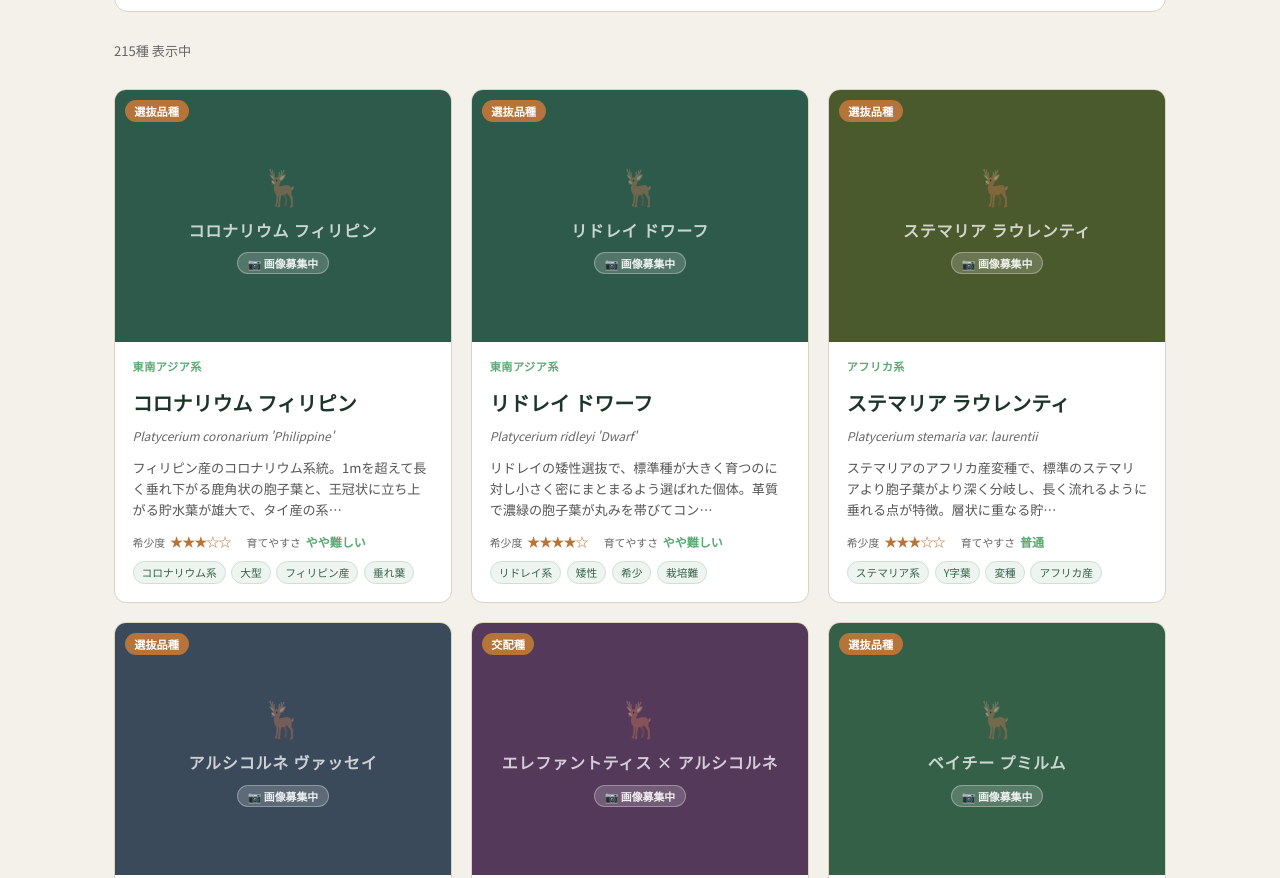
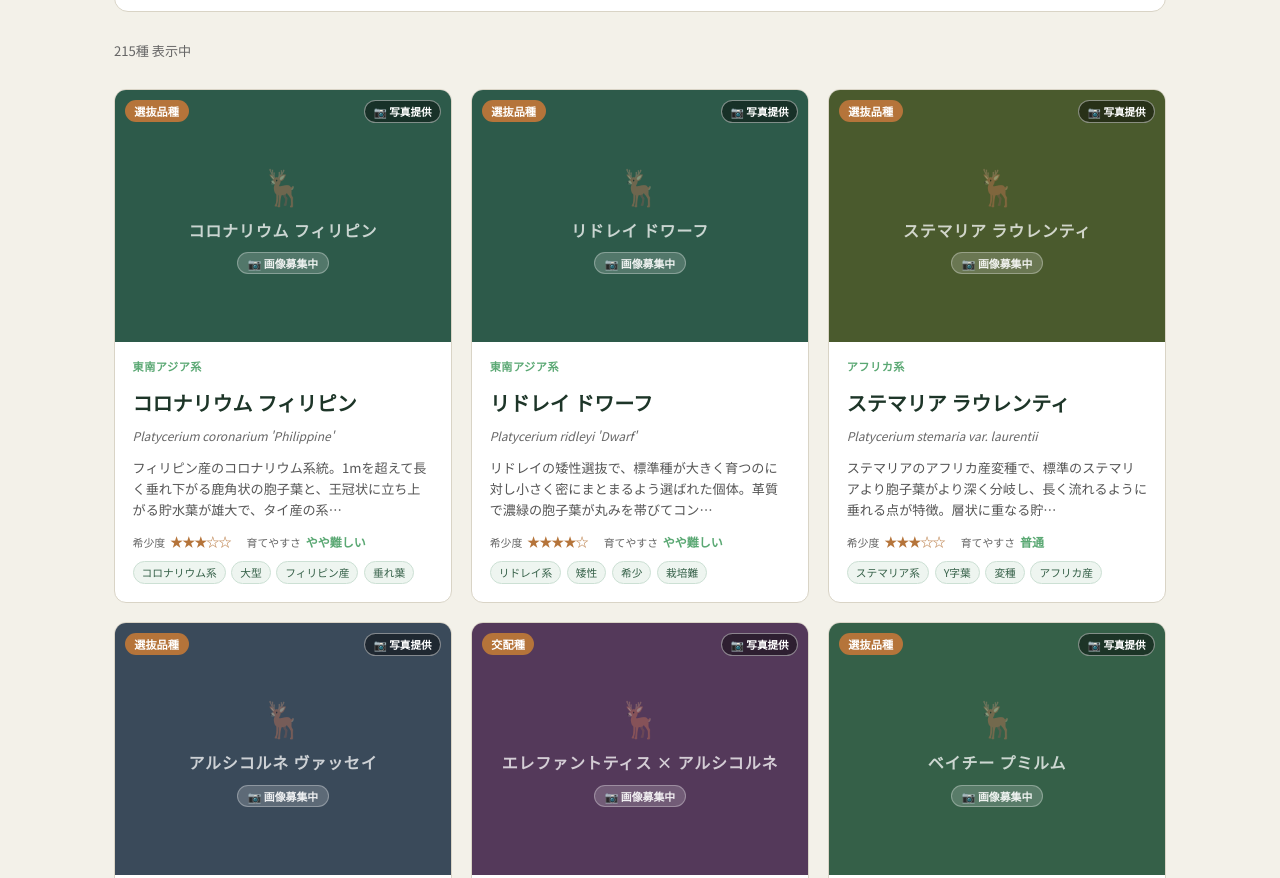
Before and after one commit to haru107/bikakushida-zukan, an Astro site: page / in a window 1280 px wide. Shown: the part 862-1740 px from the top of the page. Built offline with nearby package versions, Linux system fonts and the light colour scheme; Astro itself is replaced by a stand-in of ours.

Commit message:
各品種カードに「写真提供」ボタンを追加
カードを article+ストレッチリンク構造に変更し、画像右上に写真提供ピル
（/contribute へ）を重ねて独立クリック可能に。全カードに表示。

Co-Authored-By: Claude Fable 5 <noreply@anthropic.com>

```diff
--- a/src/components/VarietyCard.astro
+++ b/src/components/VarietyCard.astro
@@ -34,7 +34,8 @@ const groupColors: Record<string, string> = {
 const placeholderColor = groupColors[variety.group] ?? '#356048';
 ---
 
-<a href={`/variety/${variety.id}`} class="card">
+<article class="card">
+  <a href={`/variety/${variety.id}`} class="card-stretch" aria-label={`${variety.name}の詳細を見る`}></a>
   <div class="card-image">
     {variety.image ? (
       <img
@@ -51,6 +52,7 @@ const placeholderColor = groupColors[variety.group] ?? '#356048';
       </div>
     )}
     <div class="type-badge">{variety.type}</div>
+    <a class="contribute-pill" href={`/contribute/?v=${encodeURIComponent(variety.name)}`} aria-label={`${variety.name}の写真を提供する`}>📷 写真提供</a>
   </div>
 
   <div class="card-body">
@@ -74,10 +76,11 @@ const placeholderColor = groupColors[variety.group] ?? '#356048';
       {variety.tags.map(tag => <span class="tag">{tag}</span>)}
     </div>
   </div>
-</a>
+</article>
 
 <style>
   .card {
+    position: relative;
     display: flex;
     flex-direction: column;
     background: var(--card-bg);
@@ -92,6 +95,34 @@ const placeholderColor = groupColors[variety.group] ?? '#356048';
     transform: translateY(-4px);
     box-shadow: 0 8px 28px rgba(0,0,0,0.12);
   }
+
+  /* カード全体を覆う詳細リンク（写真提供ボタンより下のレイヤー） */
+  .card-stretch {
+    position: absolute;
+    inset: 0;
+    z-index: 1;
+    border-radius: 12px;
+  }
+
+  /* 写真提供ボタン（詳細リンクの上に重ねて独立クリック可能に） */
+  .contribute-pill {
+    position: absolute;
+    top: 0.6rem;
+    right: 0.6rem;
+    z-index: 2;
+    font-size: 0.66rem;
+    font-weight: 700;
+    color: #fff;
+    background: rgba(0,0,0,0.45);
+    border: 1px solid rgba(255,255,255,0.45);
+    padding: 0.2rem 0.55rem;
+    border-radius: 20px;
+    text-decoration: none;
+    white-space: nowrap;
+    backdrop-filter: blur(2px);
+    transition: background 0.15s, color 0.15s;
+  }
+  .contribute-pill:hover { background: var(--accent); color: #fff; }
 
   /* 画像エリア */
   .card-image {
```
